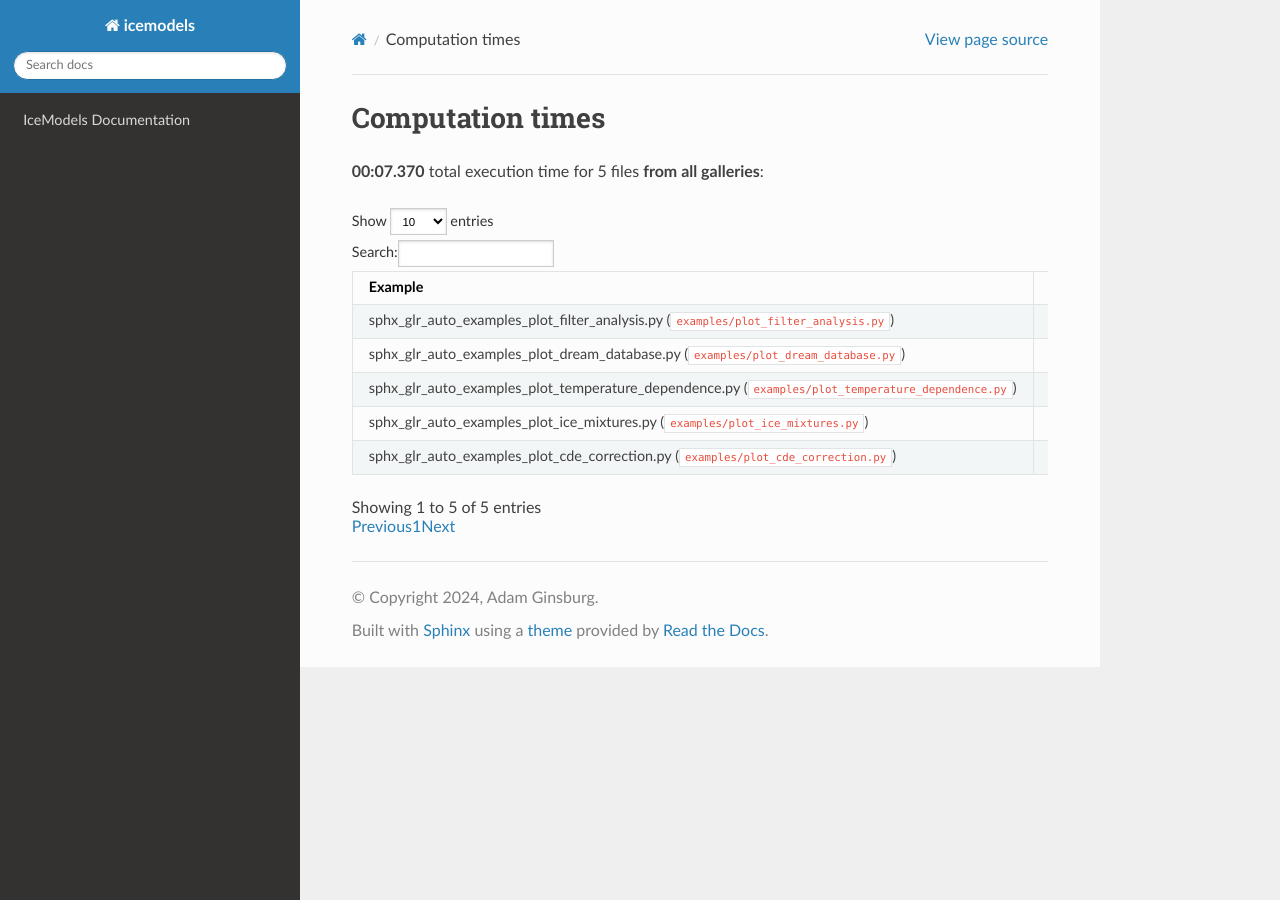
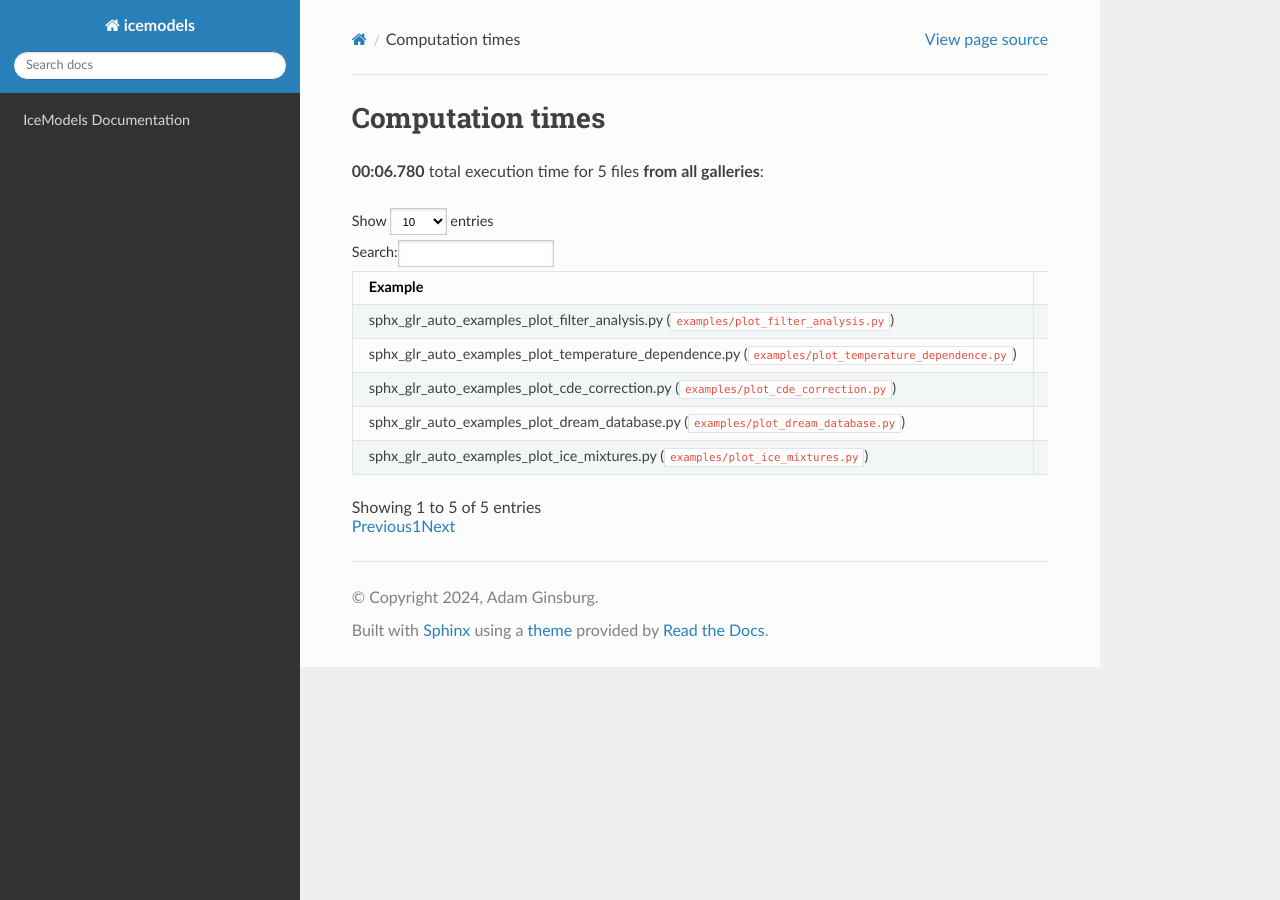
Before and after one commit to keflavich/icemodels, a Sphinx documentation site: the page built from docs/sg_execution_times.rst, in a window 1280 px wide. Built offline with Sphinx 7.4.7 and the Read the Docs theme 3.1.0, drawn with Linux system fonts in a browser that asks for light colours; a script that is not in the unit is left out; part of the change alters nothing that is shown.

Commit message:
more attempted fixes with a hard-coded and added data file

```diff
--- a/docs/examples/plot_temperature_dependence.py
+++ b/docs/examples/plot_temperature_dependence.py
@@ -32,7 +32,6 @@ spectrum = f(wavelength)
 # Using local files keeps docs builds deterministic and avoids network dependence.
 co_datasets = [
     ('10 K', 'ocdb_85_CO_(1)_10K_Hudgins.txt'),
-    ('12.5 K', 'ocdb_1_CO_(1)_12.5K_Baratta.txt'),
     ('15 K', 'ocdb_267_CO_(1)_15K_Palumbo.txt'),
     ('25 K', 'ocdb_63_CO_(1)_25K_Gerakines.txt'),
     ('30 K', 'ocdb_35_CO_(1)_30K_Ehrenfreund.txt'),
--- a/docs/sg_execution_times.rst
+++ b/docs/sg_execution_times.rst
@@ -6,7 +6,7 @@
 
 Computation times
 =================
-**00:07.370** total execution time for 5 files **from all galleries**:
+**00:06.780** total execution time for 5 files **from all galleries**:
 
 .. container::
 
@@ -33,17 +33,17 @@ Computation times
      - Time
      - Mem (MB)
    * - :ref:`sphx_glr_auto_examples_plot_filter_analysis.py` (``examples/plot_filter_analysis.py``)
-     - 00:03.376
+     - 00:06.137
+     - 0.0
+   * - :ref:`sphx_glr_auto_examples_plot_temperature_dependence.py` (``examples/plot_temperature_dependence.py``)
+     - 00:00.643
+     - 0.0
+   * - :ref:`sphx_glr_auto_examples_plot_cde_correction.py` (``examples/plot_cde_correction.py``)
+     - 00:00.000
      - 0.0
    * - :ref:`sphx_glr_auto_examples_plot_dream_database.py` (``examples/plot_dream_database.py``)
-     - 00:02.422
-     - 0.0
-   * - :ref:`sphx_glr_auto_examples_plot_temperature_dependence.py` (``examples/plot_temperature_dependence.py``)
-     - 00:00.597
+     - 00:00.000
      - 0.0
    * - :ref:`sphx_glr_auto_examples_plot_ice_mixtures.py` (``examples/plot_ice_mixtures.py``)
-     - 00:00.506
+     - 00:00.000
      - 0.0
-   * - :ref:`sphx_glr_auto_examples_plot_cde_correction.py` (``examples/plot_cde_correction.py``)
-     - 00:00.468
-     - 0.0
```
Also changed, not shown: 2 other files.
